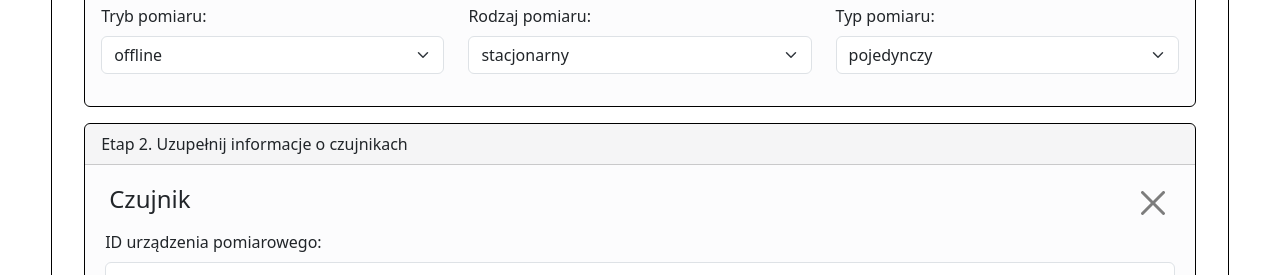
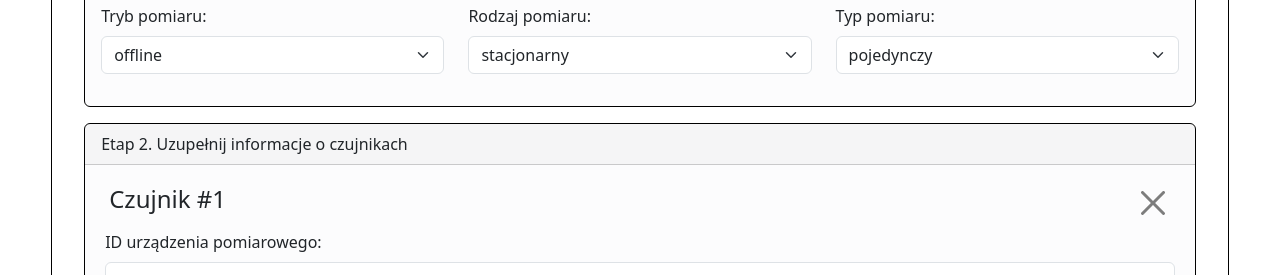
Before and after one commit to mateuszbarnacki/master-thesis, a React (Create React App) app in the folder client/: page /add in a window 1280 px wide. Shown: the part 560-835 px from the top of the page. Built offline with nearby package versions, Linux system fonts and the light colour scheme.

Commit message:
Add handlers for add and close buttons

```diff
--- a/client/src/components/project/addProject/AddProjectPage.js
+++ b/client/src/components/project/addProject/AddProjectPage.js
@@ -1,14 +1,29 @@
 import Card from "react-bootstrap/Card";
-import {Fragment} from "react";
+import {Fragment, useState} from "react";
 import Button from "react-bootstrap/Button";
 import SensorForm from "./SensorForm";
 import Menu from "../../Menu";
 import ProjectForm from "./ProjectForm";
+import CardHeader from "react-bootstrap/CardHeader";
 
 function AddProjectPage() {
-    function handleClick(event) {
-
-    }
+    const [ids, setIds] = useState(Array.of(0));
+    const [counter, setCounter] = useState(1);
+    const handleAddSensorClick = () => {
+        const newIds = ids.slice();
+        newIds.push(counter);
+        setIds(newIds);
+        setCounter(counter+1);
+    };
+    const handleRemoveSensorClick = (id) => {
+        const newIds = ids.slice();
+        newIds.splice(id, 1);
+        if (newIds.length === 0) {
+            newIds.push(counter);
+            setCounter(counter+1);
+        }
+        setIds(newIds);
+    };
 
     return (
         <Fragment>
@@ -18,7 +33,16 @@ function AddProjectPage() {
                 <Card.Body>
                     <Card.Text as="h4">Dodaj nowy projekt</Card.Text>
                     <ProjectForm/>
-                    <SensorForm/>
+                    <Card className="border-black m-3 bg-light-subtle">
+                        <CardHeader>Etap 2. Uzupełnij informacje o czujnikach</CardHeader>
+                        <Card.Body>
+                            {ids.map((sensorId, index) => <SensorForm id={index}
+                                                             key={"sensor-" + sensorId}
+                                                             onAddSensorClick={() => handleAddSensorClick()}
+                                                             onRemoveSensorClick={() => handleRemoveSensorClick(index)}
+                                                             isAddButtonVisible={index === ids.length-1}/>)}
+                        </Card.Body>
+                    </Card>
                     <Button variant="dark" className="me-3 rounded-5 float-end">Zapisz projekt</Button>
                 </Card.Body>
             </Card>
--- a/client/src/components/project/addProject/SensorForm.js
+++ b/client/src/components/project/addProject/SensorForm.js
@@ -1,5 +1,3 @@
-import CardHeader from "react-bootstrap/CardHeader";
-import Card from "react-bootstrap/Card";
 import CloseButton from "react-bootstrap/CloseButton";
 import Form from "react-bootstrap/Form";
 import FormLabel from "react-bootstrap/FormLabel";
@@ -11,7 +9,7 @@ import Button from "react-bootstrap/Button";
 import {useState} from "react";
 import {isNumberOutOfRange, isStringNullOrEmpty} from "./FormValidator";
 
-function SensorForm() {
+function SensorForm({id, onAddSensorClick, onRemoveSensorClick, isAddButtonVisible}) {
     const [isSensorIdInvalid, setIsSensorIdInvalid] = useState(false);
     const [isLongitudeInvalid, setIsLongitudeInvalid] = useState(false);
     const [isLatitudeInvalid, setIsLatitudeInvalid] = useState(false);
@@ -29,13 +27,10 @@ function SensorForm() {
     }
 
     return (
-        <Card className="border-black m-3 bg-light-subtle">
-            <CardHeader>Etap 2. Uzupełnij informacje o czujnikach</CardHeader>
-            <Card.Body>
         <Form className="m-1 bg-light-subtle">
             <FormLabel as="h4" className="m-1">
-                        Czujnik
-                        <CloseButton className="float-end"/>
+                Czujnik #{id + 1}
+                <CloseButton className="float-end" onClick={onRemoveSensorClick}/>
             </FormLabel>
             <FormGroup className="mt-3">
                 <FormLabel htmlFor="sensorId">ID urządzenia pomiarowego:</FormLabel>
@@ -84,11 +79,11 @@ function SensorForm() {
                 </FormGroup>
             </Row>
             <MeasurementForm/>
-                    <Button variant="outline-dark" className="ms-2 me-4 rounded-5 float-end">+</Button>
+            <div style={isAddButtonVisible ? {}: {display: "none"}}>
+                <Button variant="outline-dark" className="ms-2 me-4 rounded-5 float-end" onClick={onAddSensorClick}>+</Button>
                 <div className="float-end mt-2"><h5>Dodaj czujnik</h5></div>
+            </div>
         </Form>
-            </Card.Body>
-        </Card>
     );
 }
 
```
Lines whose indentation alone changed are shown as unchanged.
